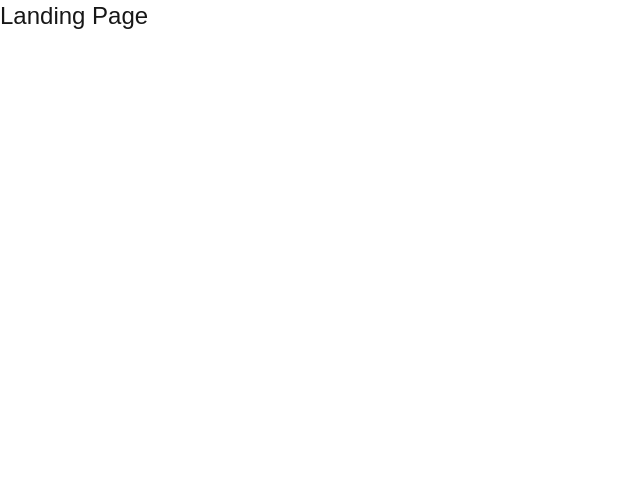
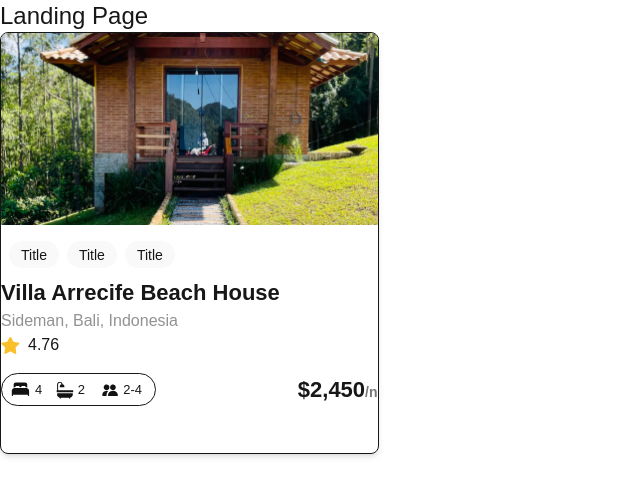
Before and after one commit to Oskwame/alx-project-0x00-setup, a Next.js app in the folder alx-project-0x00/: page /landing in a window 1280 px wide. Shown: the top 496 px of the page, without its empty margins (0-640 px from the left). Built offline with nearby package versions, Linux system fonts and the light colour scheme.

Commit message:
card component imported on landing page

```diff
--- a/alx-project-0x00/components/Card.tsx
+++ b/alx-project-0x00/components/Card.tsx
@@ -1,6 +1,6 @@
 import Image from "next/image";
-import house from "../public/house.jpg";
-import star from "../public/star.jpg";
+import house from "@/public/assets/images/house.png";
+import star from "@/public/assets/images/star.png";
 import Pill from "./Pill";
 
 const PillTyped = Pill as unknown as React.FC<{ title: string }>;
--- a/alx-project-0x00/pages/landing.tsx
+++ b/alx-project-0x00/pages/landing.tsx
@@ -1,7 +1,10 @@
+import React from "react";
+import Card from "@/components/Card";
 const Landing: React.FC= () =>{
     return(
         <div>
             <h1 className=" text-2xl font-extralight">Landing Page</h1>
+            <Card/>
         </div>
       )
 }
```
